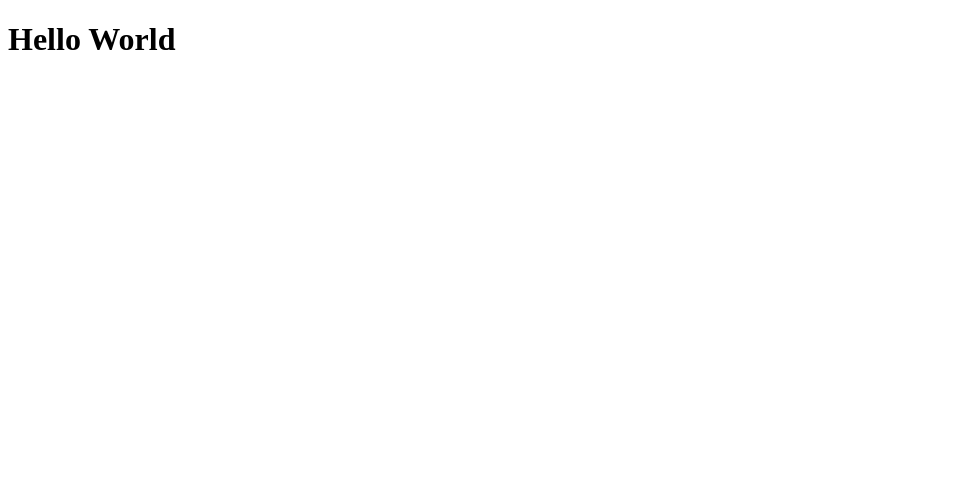
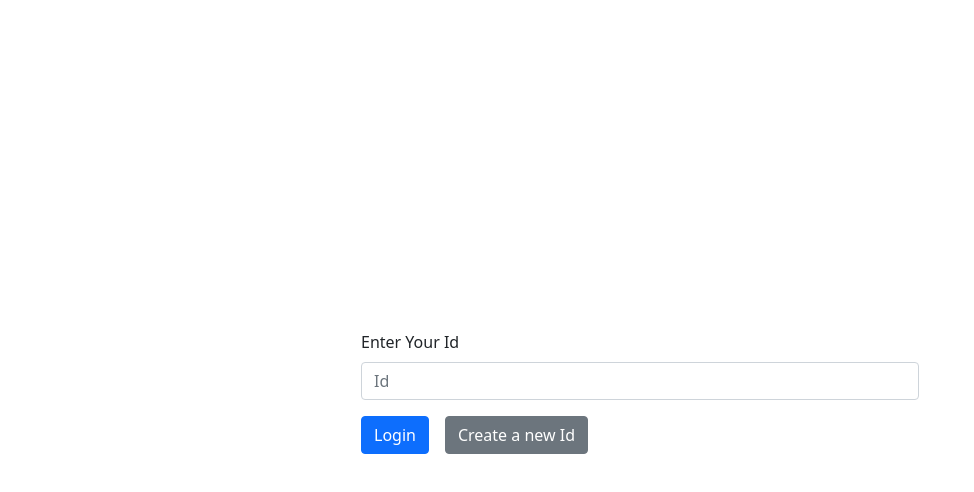
Before and after one commit to Tokhirbek-creator/chats_for_MeTime, a React (Create React App) app in the folder client/: page / in a window 1280 px wide. Shown: the top 492 px of the page, without its empty margins (0-974 px from the left). Built offline with nearby package versions, Linux system fonts and the light colour scheme.

Commit message:
Login component with id and create id functions

```diff
--- a/client/package.json
+++ b/client/package.json
@@ -6,9 +6,12 @@
     "@testing-library/jest-dom": "^5.16.4",
     "@testing-library/react": "^13.3.0",
     "@testing-library/user-event": "^13.5.0",
+    "bootstrap": "^5.1.3",
     "react": "^18.2.0",
+    "react-bootstrap": "^2.4.0",
     "react-dom": "^18.2.0",
     "react-scripts": "5.0.1",
+    "uuid": "^8.3.2",
     "web-vitals": "^2.1.4"
   },
   "scripts": {
--- a/client/src/App.js
+++ /dev/null
@@ -1,9 +0,0 @@
-function App() {
-  return (
-    <h1>
-      Hello World
-    </h1>
-  );
-}
-
-export default App;
--- /dev/null
+++ b/client/src/components/App.js
@@ -0,0 +1,15 @@
+import { useState } from 'react';
+import Login from './Login';
+
+function App() {
+  const [id, setId] = useState();
+
+  return (
+    <>
+      {id}
+      <Login onIdSubmit={setId} />
+    </>
+  );
+}
+
+export default App;
--- /dev/null
+++ b/client/src/components/Login.js
@@ -0,0 +1,34 @@
+import React, { useRef } from 'react';
+import { Button, Container, Form } from 'react-bootstrap';
+import { v4 as uuidV4 } from 'uuid';
+
+function Login({ onIdSubmit }) {
+  const idRef = useRef();
+
+  function handleSubmit(e) {
+    e.preventDefault();
+
+    onIdSubmit(idRef.current.value);
+  }
+
+  function createNewId() {
+    onIdSubmit(uuidV4());
+  }
+
+  return (
+    <Container className="align-items-center d-flex flex-direction-column justify-content-center" style={{ height: '100vh' }}>
+      <Form onSubmit={handleSubmit} className="w-50">
+        <Form.Group>
+          <Form.Label>
+            Enter Your Id
+          </Form.Label>
+          <Form.Control type="text" placeholder="Id" ref={idRef} required />
+        </Form.Group>
+        <Button type="submit" className="mr-3" style={{ marginRight: '2vh' }}>Login</Button>
+        <Button onClick={createNewId} variant="secondary" className="my-3">Create a new Id</Button>
+      </Form>
+    </Container>
+  );
+}
+
+export default Login;
--- a/client/src/index.js
+++ b/client/src/index.js
@@ -1,6 +1,7 @@
 import React from 'react';
 import ReactDOM from 'react-dom/client';
-import App from './App';
+import App from './components/App';
+import 'bootstrap/dist/css/bootstrap.min.css';
 
 const root = ReactDOM.createRoot(document.getElementById('root'));
 root.render(
```
Also changed, not shown: client/.eslintrc.js, 1 other file (tests, documents, lock files or other folders).
